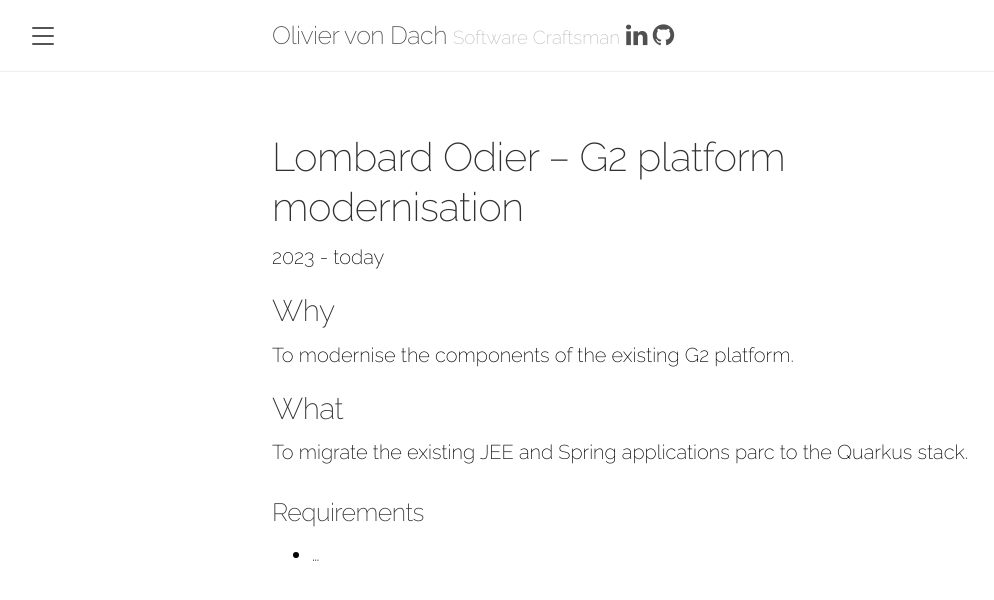
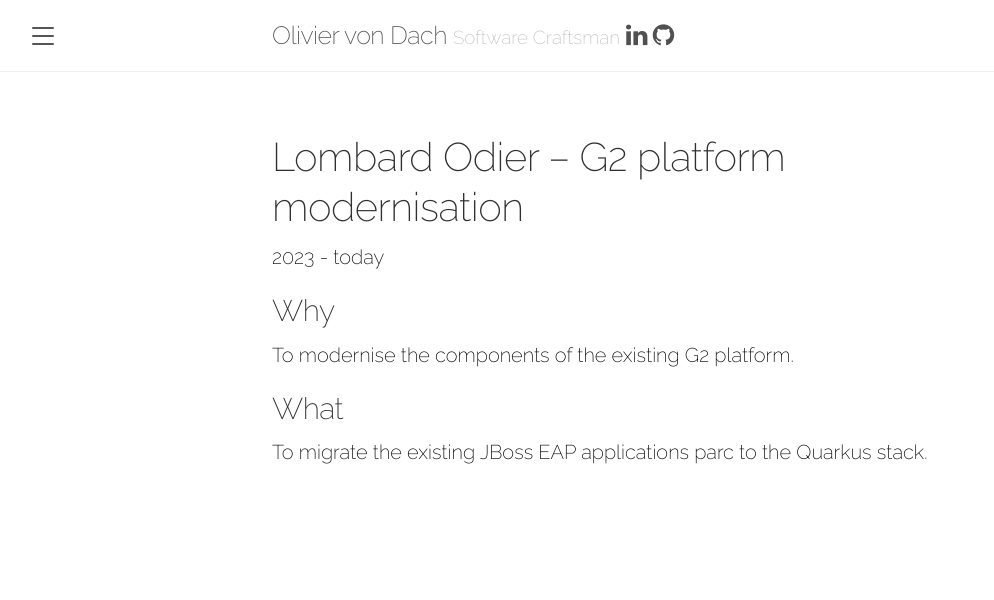
Before and after one commit to vondacho/vondacho.github.io, a Jekyll site: the page built from projects/lombardodier-g2-modernisation.md, in a window 1280 px wide. Shown: the top 600 px of the page, without its empty margins (8-1002 px from the left). Built offline with Jekyll 4.4.1, drawn with Linux system fonts in a browser that asks for light colours.

Commit message:
lombardodier

```diff
--- a/projects/lombardodier-g2-modernisation.md
+++ b/projects/lombardodier-g2-modernisation.md
@@ -11,8 +11,4 @@
 
 ## What
 
-To migrate the existing JEE and Spring applications parc to the Quarkus stack.
-
-### Requirements
-
-* ...
+To migrate the existing JBoss EAP applications parc to the Quarkus stack.
```
Also changed, not shown: experience/lombardodier.md (+1 -1 lines), resume.md (+3 -0 lines).
